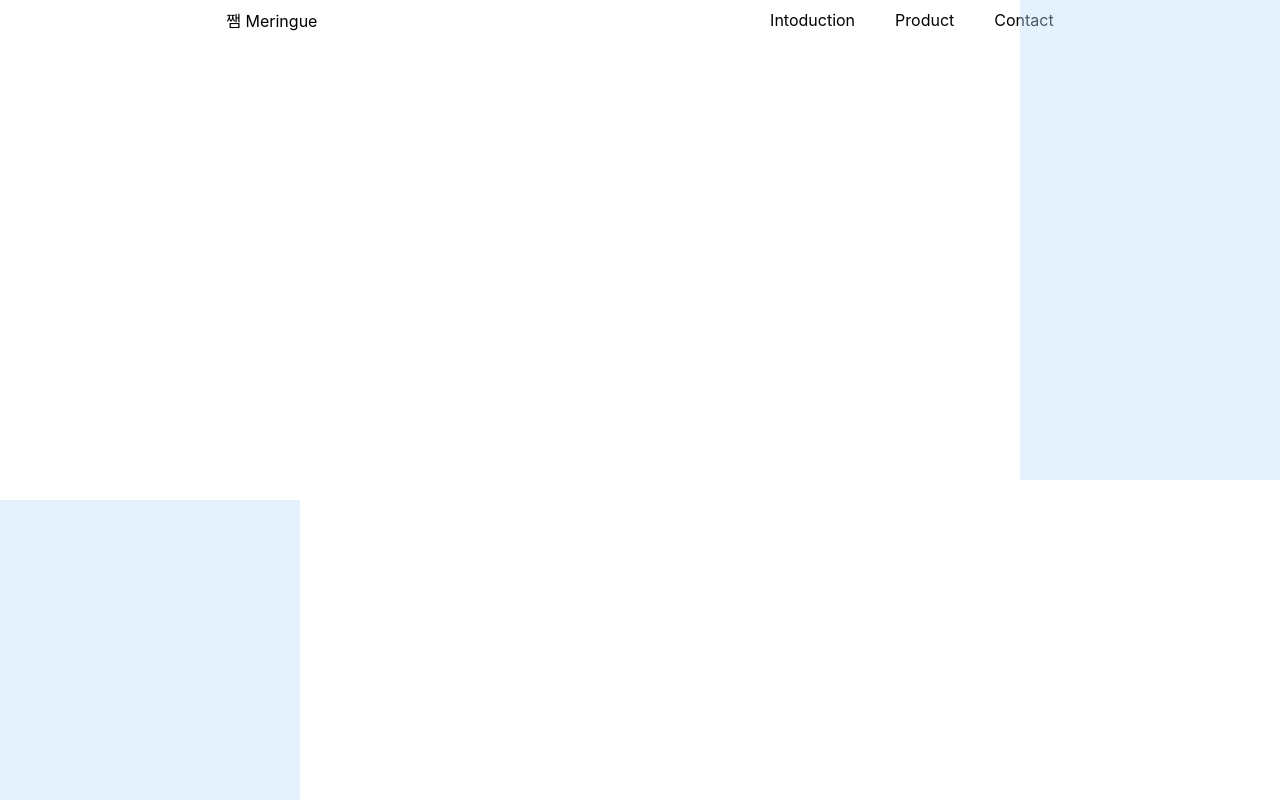
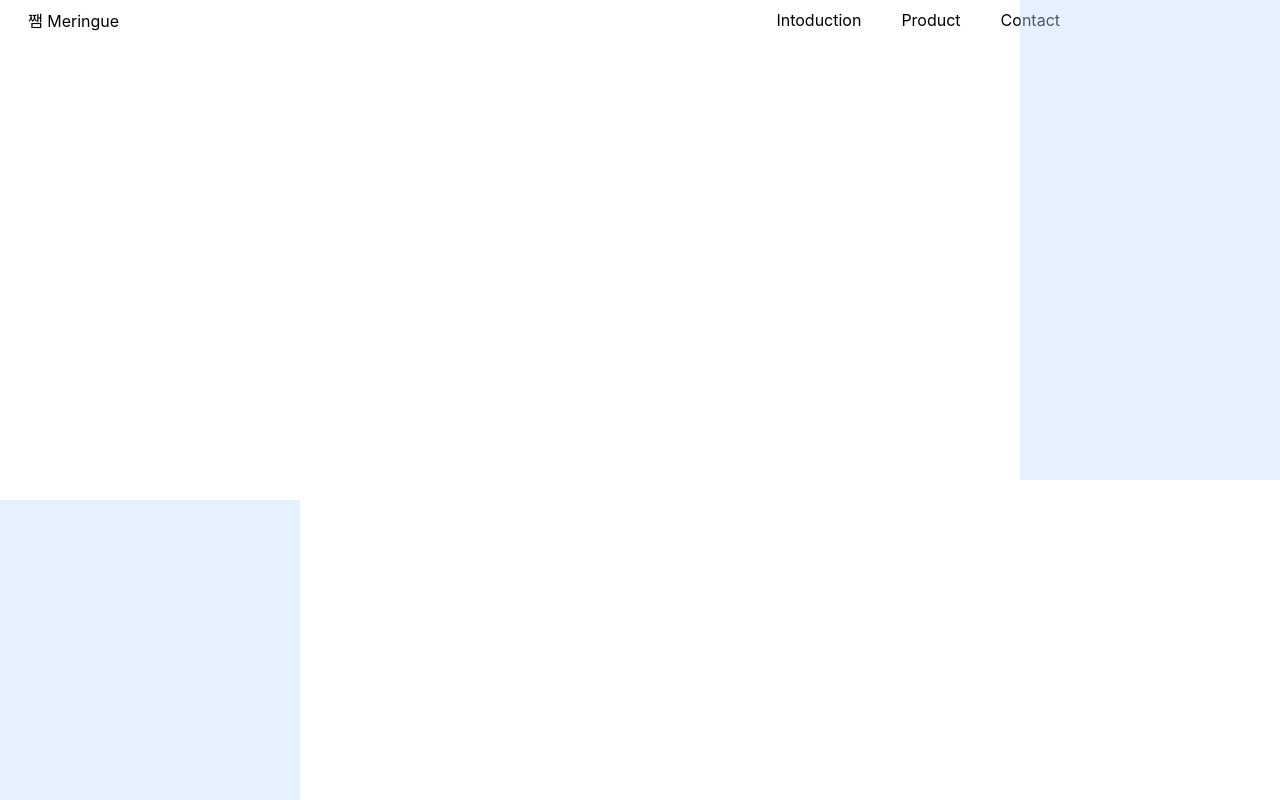
Before and after one commit to jjammeringue/web-page, a Next.js app: page / in a window 1280 px wide. Built offline with nearby package versions, Linux system fonts and the light colour scheme.

Commit message:
Mod: Header CSS

```diff
--- a/Layouts/Header/headerStyle.ts
+++ b/Layouts/Header/headerStyle.ts
@@ -6,8 +6,10 @@ const Container = styled.div`
     width: 100%;
     height: 40px;
     left: 0;
+    padding-left: 28px;
+    padding-right: 28px;
     flex-direction: row;
-    justify-content: space-around;
+    justify-content: space-between;
     align-items: center;
     text-align: center;
 `;
@@ -16,6 +18,7 @@ const menuBar = styled.div`
     justify-content: space-around;
     flex-direction: row;
     display: flex;
+    margin-right: 15vw;
 `;
 
 export default {Container,menuBar};
--- a/Layouts/Header/index.tsx
+++ b/Layouts/Header/index.tsx
@@ -1,3 +1,4 @@
+import Link from 'next/link';
 import Styled from './headerStyle';
 export default function Header(){
     return(
@@ -8,9 +9,11 @@ export default function Header(){
                 </a>
             </div>
             <Styled.menuBar>
-                <a style={{paddingRight: '40px'}}>
-                    Intoduction
-                </a>
+                <div style={{paddingRight: '40px'}}>
+                    <Link href={""}>
+                        Intoduction
+                    </Link>
+                </div>
                 <a style={{paddingRight: '40px'}}>
                     Product
                 </a>
```
